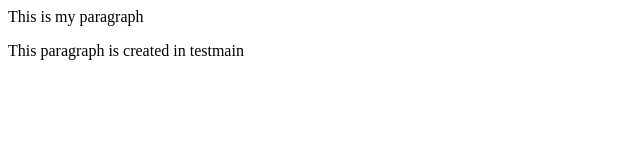
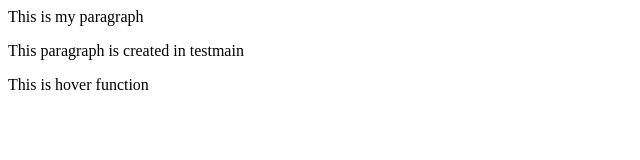
Before and after one commit to Singh-AS05/TestRepo, a plain HTML site: page index.html in a window 1280 px wide. Shown: the whole page, without its empty margins (0-640 px from the left). Drawn offline with Linux system fonts and the light colour scheme.

Commit message:
New function added

```diff
--- a/index.html
+++ b/index.html
@@ -1,2 +1,3 @@
 <p>This is my paragraph</p>
 <p> This paragraph is created in testmain</p>
+<p>This is hover function</p>
```
